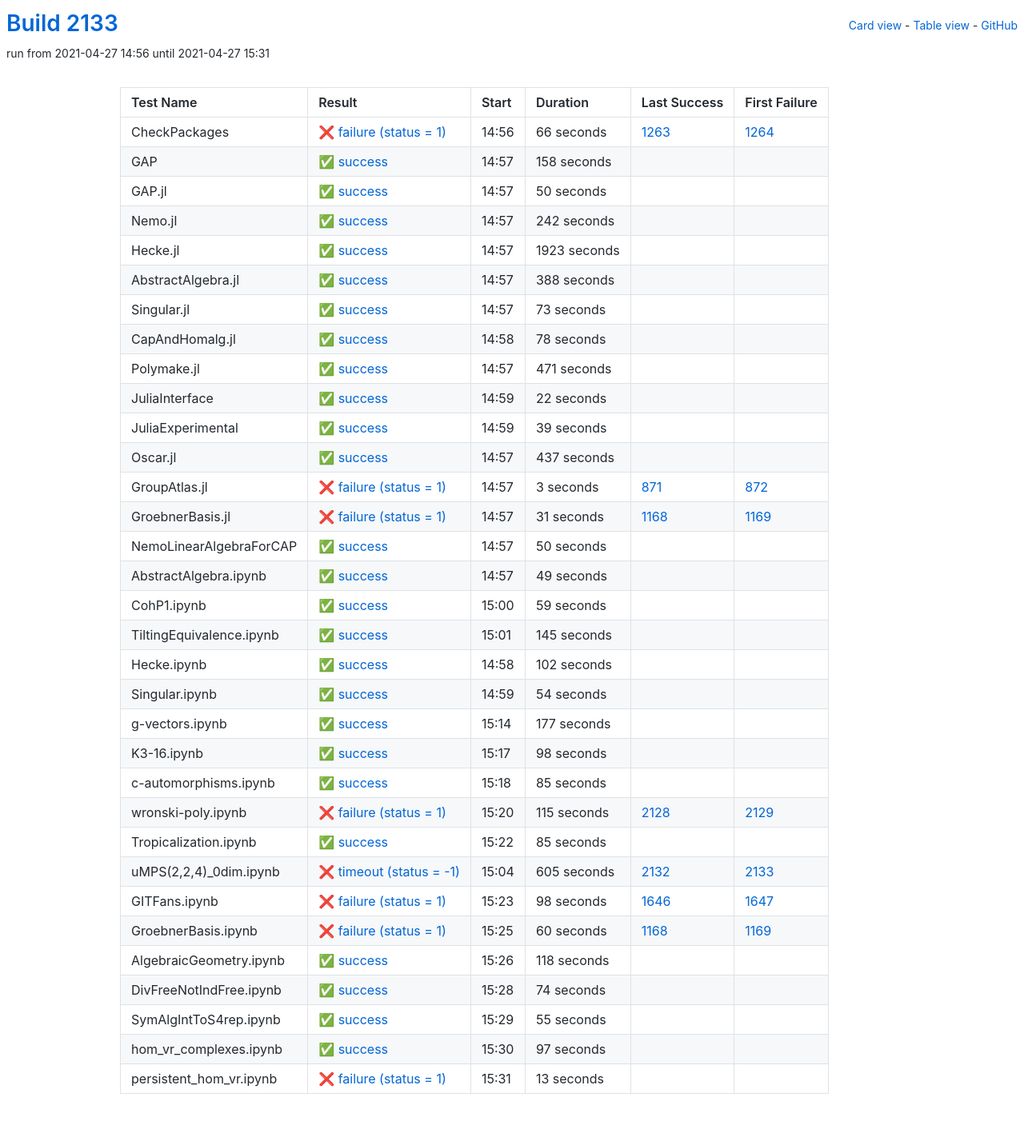
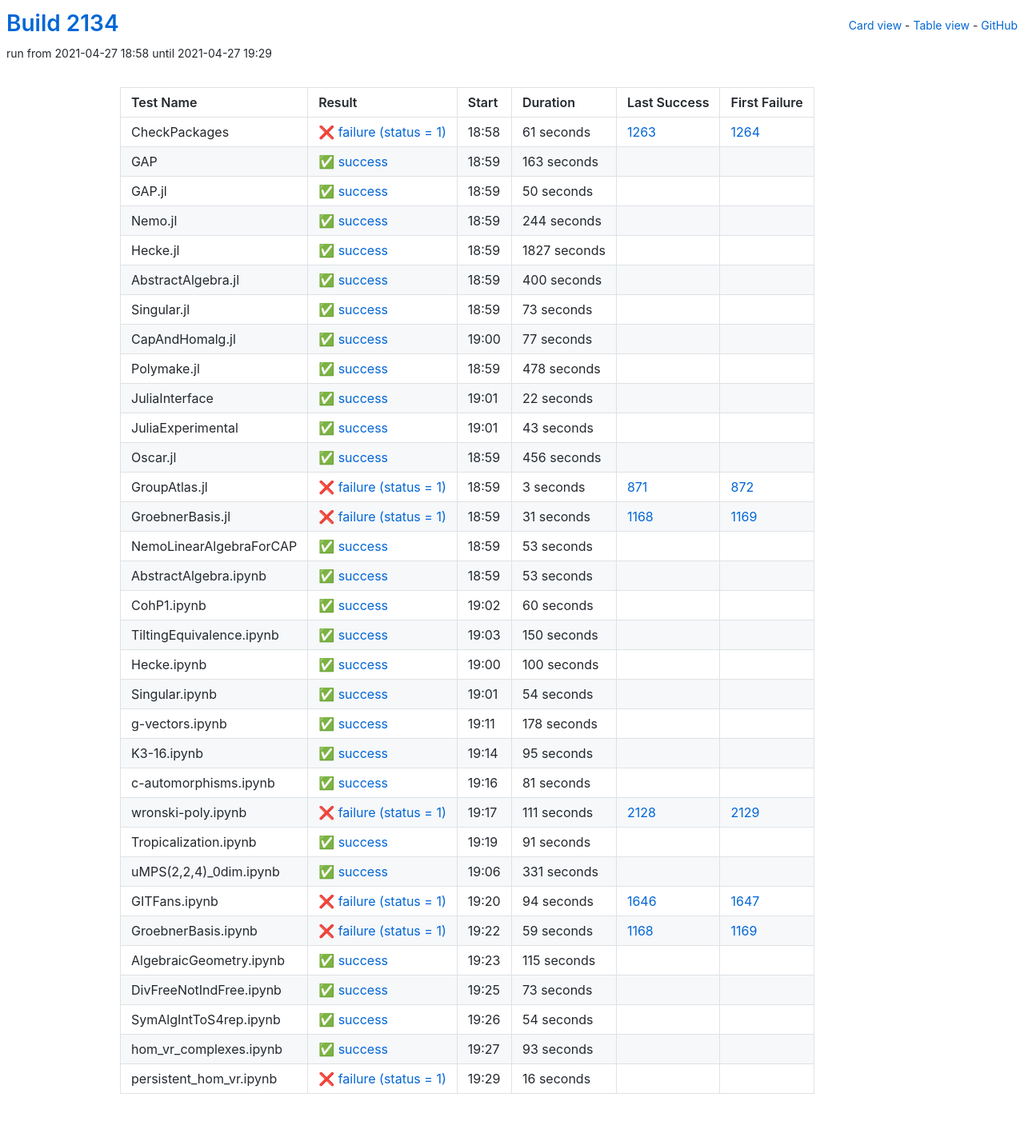
Before and after one commit to oscar-system/oscar-ci-status-stable, a Jekyll site: the page built from table.html, in a window 1280 px wide. Shown: the whole page at 80% size. Built offline with Jekyll 4.4.1, drawn with Linux system fonts in a browser that asks for light colours.

Commit message:
Build #2134

```diff
--- a/_data/ci.yml
+++ b/_data/ci.yml
@@ -1,6 +1,6 @@
 ---
-build: 2133
-build_url: https://oscarci.mathematik.uni-kl.de/job/oscar-stable/2133/
+build: 2134
+build_url: https://oscarci.mathematik.uni-kl.de/job/oscar-stable/2134/
 job: oscar-stable
 organization: oscar-system
 repo: oscar-ci-status-stable
@@ -8,32 +8,32 @@ repourl: https://github.com/oscar-system/oscar-ci-status-stable
 tests:
 - name: CheckPackages
   id: checkpackages
-  log: https://oscarci.mathematik.uni-kl.de/job/oscar-stable/2133/artifact/logs/build-2133/CheckPackages.log
-  start: 2021-04-27 14:56
+  log: https://oscarci.mathematik.uni-kl.de/job/oscar-stable/2134/artifact/logs/build-2134/CheckPackages.log
+  start: 2021-04-27 18:58
   success: false
   exitcode: 1
   status: failure
-  duration: 66
+  duration: 61
   last_success: 1263
   last_success_url: https://oscarci.mathematik.uni-kl.de/job/oscar-stable/1263/
   first_failure: 1264
   first_failure_url: https://oscarci.mathematik.uni-kl.de/job/oscar-stable/1264/
 - name: GAP
   id: gap
-  log: https://oscarci.mathematik.uni-kl.de/job/oscar-stable/2133/artifact/logs/build-2133/GAP.log
-  start: 2021-04-27 14:57
+  log: https://oscarci.mathematik.uni-kl.de/job/oscar-stable/2134/artifact/logs/build-2134/GAP.log
+  start: 2021-04-27 18:59
   success: true
   exitcode: 0
   status: success
-  duration: 158
+  duration: 163
   last_success: false
   last_success_url:
   first_failure: false
   first_failure_url:
 - name: GAP.jl
   id: gap-jl
-  log: https://oscarci.mathematik.uni-kl.de/job/oscar-stable/2133/artifact/logs/build-2133/GAP.jl.log
-  start: 2021-04-27 14:57
+  log: https://oscarci.mathematik.uni-kl.de/job/oscar-stable/2134/artifact/logs/build-2134/GAP.jl.log
+  start: 2021-04-27 18:59
   success: true
   exitcode: 0
   status: success
@@ -44,44 +44,44 @@ tests:
   first_failure_url:
 - name: Nemo.jl
   id: nemo-jl
-  log: https://oscarci.mathematik.uni-kl.de/job/oscar-stable/2133/artifact/logs/build-2133/Nemo.jl.log
-  start: 2021-04-27 14:57
+  log: https://oscarci.mathematik.uni-kl.de/job/oscar-stable/2134/artifact/logs/build-2134/Nemo.jl.log
+  start: 2021-04-27 18:59
   success: true
   exitcode: 0
   status: success
-  duration: 242
+  duration: 244
   last_success: false
   last_success_url:
   first_failure: false
   first_failure_url:
 - name: Hecke.jl
   id: hecke-jl
-  log: https://oscarci.mathematik.uni-kl.de/job/oscar-stable/2133/artifact/logs/build-2133/Hecke.jl.log
-  start: 2021-04-27 14:57
+  log: https://oscarci.mathematik.uni-kl.de/job/oscar-stable/2134/artifact/logs/build-2134/Hecke.jl.log
+  start: 2021-04-27 18:59
   success: true
   exitcode: 0
   status: success
-  duration: 1923
+  duration: 1827
   last_success: false
   last_success_url:
   first_failure: false
   first_failure_url:
 - name: AbstractAlgebra.jl
   id: abstractalgebra-jl
-  log: https://oscarci.mathematik.uni-kl.de/job/oscar-stable/2133/artifact/logs/build-2133/AbstractAlgebra.jl.log
-  start: 2021-04-27 14:57
+  log: https://oscarci.mathematik.uni-kl.de/job/oscar-stable/2134/artifact/logs/build-2134/AbstractAlgebra.jl.log
+  start: 2021-04-27 18:59
   success: true
   exitcode: 0
   status: success
-  duration: 388
+  duration: 400
   last_success: false
   last_success_url:
   first_failure: false
   first_failure_url:
 - name: Singular.jl
   id: singular-jl
-  log: https://oscarci.mathematik.uni-kl.de/job/oscar-stable/2133/artifact/logs/build-2133/Singular.jl.log
-  start: 2021-04-27 14:57
+  log: https://oscarci.mathematik.uni-kl.de/job/oscar-stable/2134/artifact/logs/build-2134/Singular.jl.log
+  start: 2021-04-27 18:59
   success: true
   exitcode: 0
   status: success
@@ -92,32 +92,32 @@ tests:
   first_failure_url:
 - name: CapAndHomalg.jl
   id: capandhomalg-jl
-  log: https://oscarci.mathematik.uni-kl.de/job/oscar-stable/2133/artifact/logs/build-2133/CapAndHomalg.jl.log
-  start: 2021-04-27 14:58
+  log: https://oscarci.mathematik.uni-kl.de/job/oscar-stable/2134/artifact/logs/build-2134/CapAndHomalg.jl.log
+  start: 2021-04-27 19:00
   success: true
   exitcode: 0
   status: success
-  duration: 78
+  duration: 77
   last_success: false
   last_success_url:
   first_failure: false
   first_failure_url:
 - name: Polymake.jl
   id: polymake-jl
-  log: https://oscarci.mathematik.uni-kl.de/job/oscar-stable/2133/artifact/logs/build-2133/Polymake.jl.log
-  start: 2021-04-27 14:57
+  log: https://oscarci.mathematik.uni-kl.de/job/oscar-stable/2134/artifact/logs/build-2134/Polymake.jl.log
+  start: 2021-04-27 18:59
   success: true
   exitcode: 0
   status: success
-  duration: 471
+  duration: 478
   last_success: false
   last_success_url:
   first_failure: false
   first_failure_url:
 - name: JuliaInterface
   id: juliainterface
-  log: https://oscarci.mathematik.uni-kl.de/job/oscar-stable/2133/artifact/logs/build-2133/JuliaInterface.log
-  start: 2021-04-27 14:59
+  log: https://oscarci.mathematik.uni-kl.de/job/oscar-stable/2134/artifact/logs/build-2134/JuliaInterface.log
+  start: 2021-04-27 19:01
   success: true
   exitcode: 0
   status: success
@@ -128,32 +128,32 @@ tests:
   first_failure_url:
 - name: JuliaExperimental
   id: juliaexperimental
-  log: https://oscarci.mathematik.uni-kl.de/job/oscar-stable/2133/artifact/logs/build-2133/JuliaExperimental.log
-  start: 2021-04-27 14:59
+  log: https://oscarci.mathematik.uni-kl.de/job/oscar-stable/2134/artifact/logs/build-2134/JuliaExperimental.log
+  start: 2021-04-27 19:01
   success: true
   exitcode: 0
   status: success
-  duration: 39
+  duration: 43
   last_success: false
   last_success_url:
   first_failure: false
   first_failure_url:
 - name: Oscar.jl
   id: oscar-jl
-  log: https://oscarci.mathematik.uni-kl.de/job/oscar-stable/2133/artifact/logs/build-2133/Oscar.jl.log
-  start: 2021-04-27 14:57
+  log: https://oscarci.mathematik.uni-kl.de/job/oscar-stable/2134/artifact/logs/build-2134/Oscar.jl.log
+  start: 2021-04-27 18:59
   success: true
   exitcode: 0
   status: success
-  duration: 437
+  duration: 456
   last_success: false
   last_success_url:
   first_failure: false
   first_failure_url:
 - name: GroupAtlas.jl
   id: groupatlas-jl
-  log: https://oscarci.mathematik.uni-kl.de/job/oscar-stable/2133/artifact/logs/build-2133/GroupAtlas.jl.log
-  start: 2021-04-27 14:57
+  log: https://oscarci.mathematik.uni-kl.de/job/oscar-stable/2134/artifact/logs/build-2134/GroupAtlas.jl.log
+  start: 2021-04-27 18:59
   success: false
   exitcode: 1
   status: failure
@@ -164,8 +164,8 @@ tests:
   first_failure_url: https://oscarci.mathematik.uni-kl.de/job/oscar-stable/872/
 - name: GroebnerBasis.jl
   id: groebnerbasis-jl
-  log: https://oscarci.mathematik.uni-kl.de/job/oscar-stable/2133/artifact/logs/build-2133/GroebnerBasis.jl.log
-  start: 2021-04-27 14:57
+  log: https://oscarci.mathematik.uni-kl.de/job/oscar-stable/2134/artifact/logs/build-2134/GroebnerBasis.jl.log
+  start: 2021-04-27 18:59
   success: false
   exitcode: 1
   status: failure
@@ -176,68 +176,68 @@ tests:
   first_failure_url: https://oscarci.mathematik.uni-kl.de/job/oscar-stable/1169/
 - name: NemoLinearAlgebraForCAP
   id: nemolinearalgebraforcap
-  log: https://oscarci.mathematik.uni-kl.de/job/oscar-stable/2133/artifact/logs/build-2133/NemoLinearAlgebraForCAP.log
-  start: 2021-04-27 14:57
+  log: https://oscarci.mathematik.uni-kl.de/job/oscar-stable/2134/artifact/logs/build-2134/NemoLinearAlgebraForCAP.log
+  start: 2021-04-27 18:59
   success: true
   exitcode: 0
   status: success
-  duration: 50
+  duration: 53
   last_success: false
   last_success_url:
   first_failure: false
   first_failure_url:
 - name: AbstractAlgebra.ipynb
   id: abstractalgebra-ipynb
-  log: https://oscarci.mathematik.uni-kl.de/job/oscar-stable/2133/artifact/logs/build-2133/AbstractAlgebra.ipynb.log
-  start: 2021-04-27 14:57
+  log: https://oscarci.mathematik.uni-kl.de/job/oscar-stable/2134/artifact/logs/build-2134/AbstractAlgebra.ipynb.log
+  start: 2021-04-27 18:59
   success: true
   exitcode: 0
   status: success
-  duration: 49
+  duration: 53
   last_success: false
   last_success_url:
   first_failure: false
   first_failure_url:
 - name: CohP1.ipynb
   id: cohp1-ipynb
-  log: https://oscarci.mathematik.uni-kl.de/job/oscar-stable/2133/artifact/logs/build-2133/CohP1.ipynb.log
-  start: 2021-04-27 15:00
+  log: https://oscarci.mathematik.uni-kl.de/job/oscar-stable/2134/artifact/logs/build-2134/CohP1.ipynb.log
+  start: 2021-04-27 19:02
   success: true
   exitcode: 0
   status: success
-  duration: 59
+  duration: 60
   last_success: false
   last_success_url:
   first_failure: false
   first_failure_url:
 - name: TiltingEquivalence.ipynb
   id: tiltingequivalence-ipynb
-  log: https://oscarci.mathematik.uni-kl.de/job/oscar-stable/2133/artifact/logs/build-2133/TiltingEquivalence.ipynb.log
-  start: 2021-04-27 15:01
+  log: https://oscarci.mathematik.uni-kl.de/job/oscar-stable/2134/artifact/logs/build-2134/TiltingEquivalence.ipynb.log
+  start: 2021-04-27 19:03
   success: true
   exitcode: 0
   status: success
-  duration: 145
+  duration: 150
   last_success: false
   last_success_url:
   first_failure: false
   first_failure_url:
 - name: Hecke.ipynb
   id: hecke-ipynb
-  log: https://oscarci.mathematik.uni-kl.de/job/oscar-stable/2133/artifact/logs/build-2133/Hecke.ipynb.log
-  start: 2021-04-27 14:58
+  log: https://oscarci.mathematik.uni-kl.de/job/oscar-stable/2134/artifact/logs/build-2134/Hecke.ipynb.log
+  start: 2021-04-27 19:00
   success: true
   exitcode: 0
   status: success
-  duration: 102
+  duration: 100
   last_success: false
   last_success_url:
   first_failure: false
   first_failure_url:
 - name: Singular.ipynb
   id: singular-ipynb
-  log: https://oscarci.mathematik.uni-kl.de/job/oscar-stable/2133/artifact/logs/build-2133/Singular.ipynb.log
-  start: 2021-04-27 14:59
+  log: https://oscarci.mathematik.uni-kl.de/job/oscar-stable/2134/artifact/logs/build-2134/Singular.ipynb.log
+  start: 2021-04-27 19:01
   success: true
   exitcode: 0
   status: success
@@ -248,156 +248,156 @@ tests:
   first_failure_url:
 - name: g-vectors.ipynb
   id: g-vectors-ipynb
-  log: https://oscarci.mathematik.uni-kl.de/job/oscar-stable/2133/artifact/logs/build-2133/g-vectors.ipynb.log
-  start: 2021-04-27 15:14
+  log: https://oscarci.mathematik.uni-kl.de/job/oscar-stable/2134/artifact/logs/build-2134/g-vectors.ipynb.log
+  start: 2021-04-27 19:11
   success: true
   exitcode: 0
   status: success
-  duration: 177
+  duration: 178
   last_success: false
   last_success_url:
   first_failure: false
   first_failure_url:
 - name: K3-16.ipynb
   id: k3-16-ipynb
-  log: https://oscarci.mathematik.uni-kl.de/job/oscar-stable/2133/artifact/logs/build-2133/K3-16.ipynb.log
-  start: 2021-04-27 15:17
+  log: https://oscarci.mathematik.uni-kl.de/job/oscar-stable/2134/artifact/logs/build-2134/K3-16.ipynb.log
+  start: 2021-04-27 19:14
   success: true
   exitcode: 0
   status: success
-  duration: 98
+  duration: 95
   last_success: false
   last_success_url:
   first_failure: false
   first_failure_url:
 - name: c-automorphisms.ipynb
   id: c-automorphisms-ipynb
-  log: https://oscarci.mathematik.uni-kl.de/job/oscar-stable/2133/artifact/logs/build-2133/c-automorphisms.ipynb.log
-  start: 2021-04-27 15:18
+  log: https://oscarci.mathematik.uni-kl.de/job/oscar-stable/2134/artifact/logs/build-2134/c-automorphisms.ipynb.log
+  start: 2021-04-27 19:16
   success: true
   exitcode: 0
   status: success
-  duration: 85
+  duration: 81
   last_success: false
   last_success_url:
   first_failure: false
   first_failure_url:
 - name: wronski-poly.ipynb
   id: wronski-poly-ipynb
-  log: https://oscarci.mathematik.uni-kl.de/job/oscar-stable/2133/artifact/logs/build-2133/wronski-poly.ipynb.log
-  start: 2021-04-27 15:20
+  log: https://oscarci.mathematik.uni-kl.de/job/oscar-stable/2134/artifact/logs/build-2134/wronski-poly.ipynb.log
+  start: 2021-04-27 19:17
   success: false
   exitcode: 1
   status: failure
-  duration: 115
+  duration: 111
   last_success: 2128
   last_success_url: https://oscarci.mathematik.uni-kl.de/job/oscar-stable/2128/
   first_failure: 2129
   first_failure_url: https://oscarci.mathematik.uni-kl.de/job/oscar-stable/2129/
 - name: Tropicalization.ipynb
   id: tropicalization-ipynb
-  log: https://oscarci.mathematik.uni-kl.de/job/oscar-stable/2133/artifact/logs/build-2133/Tropicalization.ipynb.log
-  start: 2021-04-27 15:22
+  log: https://oscarci.mathematik.uni-kl.de/job/oscar-stable/2134/artifact/logs/build-2134/Tropicalization.ipynb.log
+  start: 2021-04-27 19:19
   success: true
   exitcode: 0
   status: success
-  duration: 85
+  duration: 91
   last_success: false
   last_success_url:
   first_failure: false
   first_failure_url:
 - name: uMPS(2,2,4)_0dim.ipynb
   id: umps-2-2-4-0dim-ipynb
-  log: https://oscarci.mathematik.uni-kl.de/job/oscar-stable/2133/artifact/logs/build-2133/uMPS-2-2-4-_0dim.ipynb.log
-  start: 2021-04-27 15:04
-  success: false
-  exitcode: -1
-  status: timeout
-  duration: 605
-  last_success: 2132
-  last_success_url: https://oscarci.mathematik.uni-kl.de/job/oscar-stable/2132/
-  first_failure: 2133
-  first_failure_url: https://oscarci.mathematik.uni-kl.de/job/oscar-stable/2133/
+  log: https://oscarci.mathematik.uni-kl.de/job/oscar-stable/2134/artifact/logs/build-2134/uMPS-2-2-4-_0dim.ipynb.log
+  start: 2021-04-27 19:06
+  success: true
+  exitcode: 0
+  status: success
+  duration: 331
+  last_success: false
+  last_success_url:
+  first_failure: false
+  first_failure_url:
 - name: GITFans.ipynb
   id: gitfans-ipynb
-  log: https://oscarci.mathematik.uni-kl.de/job/oscar-stable/2133/artifact/logs/build-2133/GITFans.ipynb.log
-  start: 2021-04-27 15:23
+  log: https://oscarci.mathematik.uni-kl.de/job/oscar-stable/2134/artifact/logs/build-2134/GITFans.ipynb.log
+  start: 2021-04-27 19:20
   success: false
   exitcode: 1
   status: failure
-  duration: 98
+  duration: 94
   last_success: 1646
   last_success_url: https://oscarci.mathematik.uni-kl.de/job/oscar-stable/1646/
   first_failure: 1647
   first_failure_url: https://oscarci.mathematik.uni-kl.de/job/oscar-stable/1647/
 - name: GroebnerBasis.ipynb
   id: groebnerbasis-ipynb
-  log: https://oscarci.mathematik.uni-kl.de/job/oscar-stable/2133/artifact/logs/build-2133/GroebnerBasis.ipynb.log
-  start: 2021-04-27 15:25
+  log: https://oscarci.mathematik.uni-kl.de/job/oscar-stable/2134/artifact/logs/build-2134/GroebnerBasis.ipynb.log
+  start: 2021-04-27 19:22
   success: false
   exitcode: 1
   status: failure
-  duration: 60
+  duration: 59
   last_success: 1168
   last_success_url: https://oscarci.mathematik.uni-kl.de/job/oscar-stable/1168/
   first_failure: 1169
   first_failure_url: https://oscarci.mathematik.uni-kl.de/job/oscar-stable/1169/
 - name: AlgebraicGeometry.ipynb
   id: algebraicgeometry-ipynb
-  log: https://oscarci.mathematik.uni-kl.de/job/oscar-stable/2133/artifact/logs/build-2133/AlgebraicGeometry.ipynb.log
-  start: 2021-04-27 15:26
+  log: https://oscarci.mathematik.uni-kl.de/job/oscar-stable/2134/artifact/logs/build-2134/AlgebraicGeometry.ipynb.log
+  start: 2021-04-27 19:23
   success: true
   exitcode: 0
   status: success
-  duration: 118
+  duration: 115
   last_success: false
   last_success_url:
   first_failure: false
   first_failure_url:
 - name: DivFreeNotIndFree.ipynb
   id: divfreenotindfree-ipynb
-  log: https://oscarci.mathematik.uni-kl.de/job/oscar-stable/2133/artifact/logs/build-2133/DivFreeNotIndFree.ipynb.log
-  start: 2021-04-27 15:28
+  log: https://oscarci.mathematik.uni-kl.de/job/oscar-stable/2134/artifact/logs/build-2134/DivFreeNotIndFree.ipynb.log
+  start: 2021-04-27 19:25
   success: true
   exitcode: 0
   status: success
-  duration: 74
+  duration: 73
   last_success: false
   last_success_url:
   first_failure: false
   first_failure_url:
 - name: SymAlgIntToS4rep.ipynb
   id: symalginttos4rep-ipynb
-  log: https://oscarci.mathematik.uni-kl.de/job/oscar-stable/2133/artifact/logs/build-2133/SymAlgIntToS4rep.ipynb.log
-  start: 2021-04-27 15:29
+  log: https://oscarci.mathematik.uni-kl.de/job/oscar-stable/2134/artifact/logs/build-2134/SymAlgIntToS4rep.ipynb.log
+  start: 2021-04-27 19:26
   success: true
   exitcode: 0
   status: success
-  duration: 55
+  duration: 54
   last_success: false
   last_success_url:
   first_failure: false
   first_failure_url:
 - name: hom_vr_complexes.ipynb
   id: hom-vr-complexes-ipynb
-  log: https://oscarci.mathematik.uni-kl.de/job/oscar-stable/2133/artifact/logs/build-2133/hom_vr_complexes.ipynb.log
-  start: 2021-04-27 15:30
+  log: https://oscarci.mathematik.uni-kl.de/job/oscar-stable/2134/artifact/logs/build-2134/hom_vr_complexes.ipynb.log
+  start: 2021-04-27 19:27
   success: true
   exitcode: 0
   status: success
-  duration: 97
+  duration: 93
   last_success: false
   last_success_url:
   first_failure: false
   first_failure_url:
 - name: persistent_hom_vr.ipynb
   id: persistent-hom-vr-ipynb
-  log: https://oscarci.mathematik.uni-kl.de/job/oscar-stable/2133/artifact/logs/build-2133/persistent_hom_vr.ipynb.log
-  start: 2021-04-27 15:31
+  log: https://oscarci.mathematik.uni-kl.de/job/oscar-stable/2134/artifact/logs/build-2134/persistent_hom_vr.ipynb.log
+  start: 2021-04-27 19:29
   success: false
   exitcode: 1
   status: failure
-  duration: 13
+  duration: 16
   last_success: false
   last_success_url:
   first_failure: false
```
Also changed, not shown: README.md.
